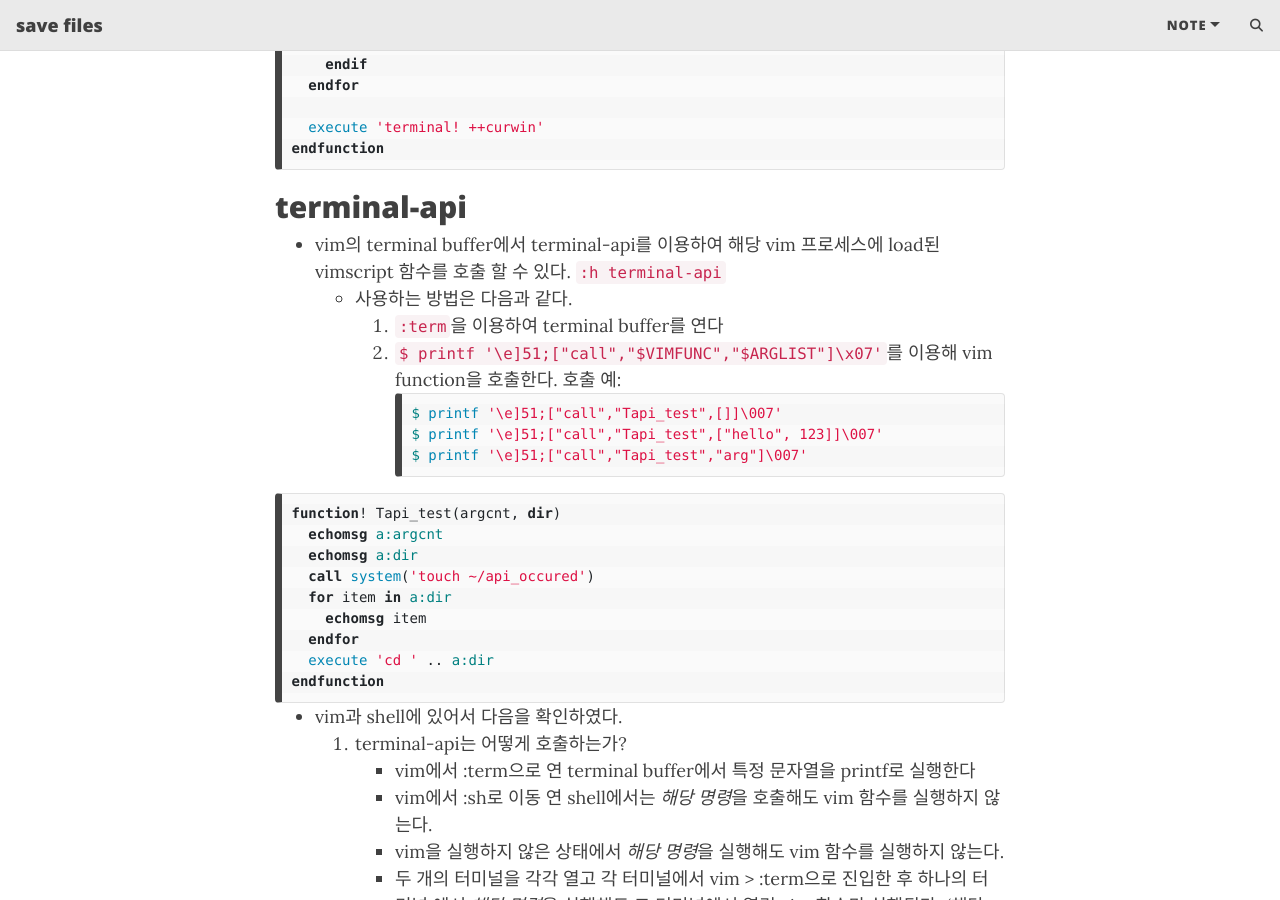
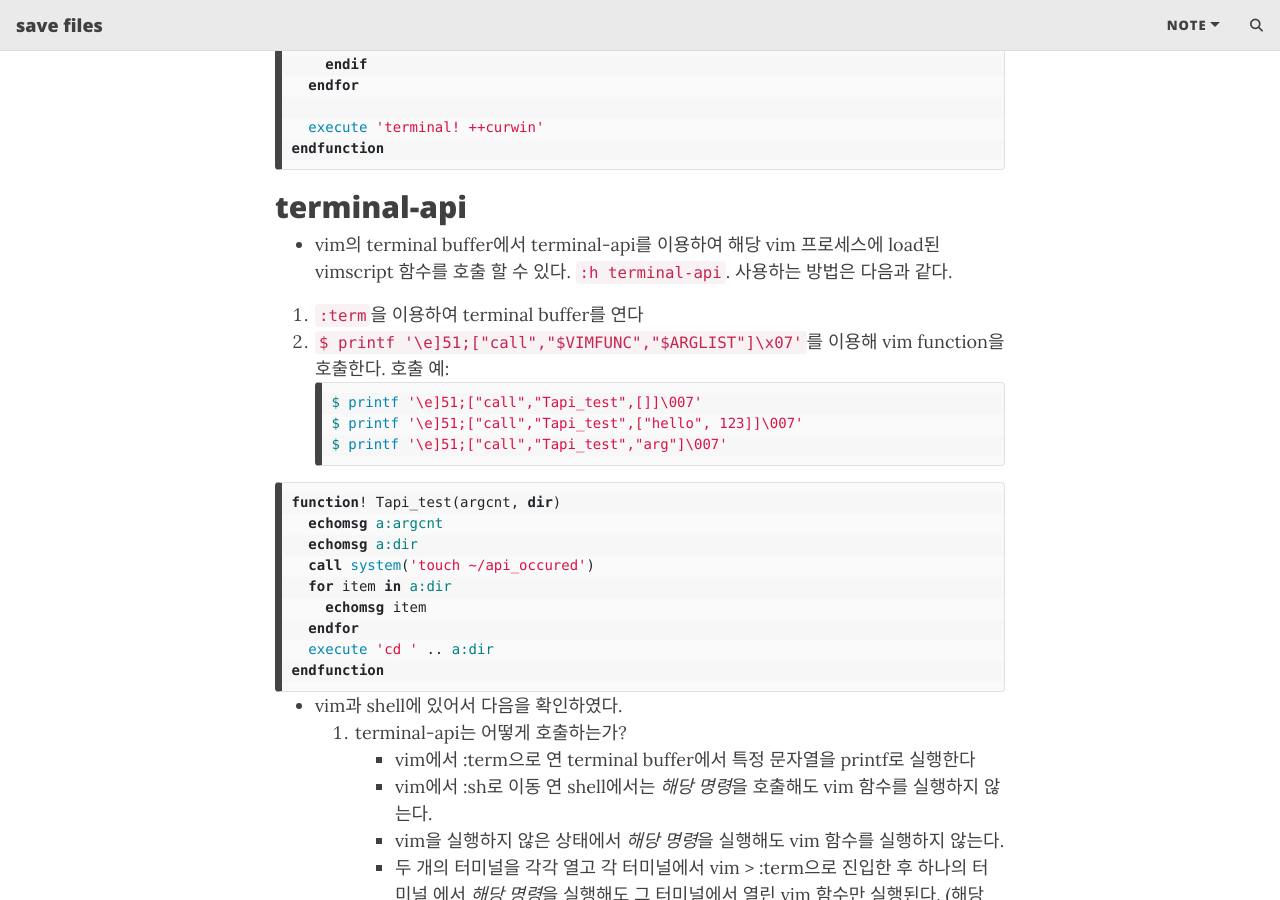
Before and after one commit to widehyo1/widehyo1.github.io, a Jekyll site: the page built from _posts/daily/2025-09-12-vim_terminal_api.md, in a window 1280 px wide and 900 px high, scrolled down 804 px. Built offline with Jekyll 4.4.1, drawn with Linux system fonts in a browser that asks for light colours; comment, search, counter and statistics services are not loaded.

Commit message:
fix: typo

````diff
--- a/_posts/daily/2025-09-12-vim_terminal_api.md
+++ b/_posts/daily/2025-09-12-vim_terminal_api.md
@@ -42,11 +42,10 @@ endfunction
 
 ## terminal-api
 - vim의 terminal buffer에서 terminal-api를 이용하여 해당 vim 프로세스에 load된 vimscript
-함수를 호출 할 수 있다. `:h terminal-api`
-  - 사용하는 방법은 다음과 같다.
-    1. `:term`을 이용하여 terminal buffer를 연다
-    2. `$ printf '\e]51;["call","$VIMFUNC","$ARGLIST"]\x07'`를 이용해 vim function을
-    호출한다. 호출 예:
+함수를 호출 할 수 있다. `:h terminal-api`. 사용하는 방법은 다음과 같다.
+
+1. `:term`을 이용하여 terminal buffer를 연다
+2. `$ printf '\e]51;["call","$VIMFUNC","$ARGLIST"]\x07'`를 이용해 vim function을 호출한다. 호출 예:
 ```bash
 $ printf '\e]51;["call","Tapi_test",[]]\007'
 $ printf '\e]51;["call","Tapi_test",["hello", 123]]\007'
````
